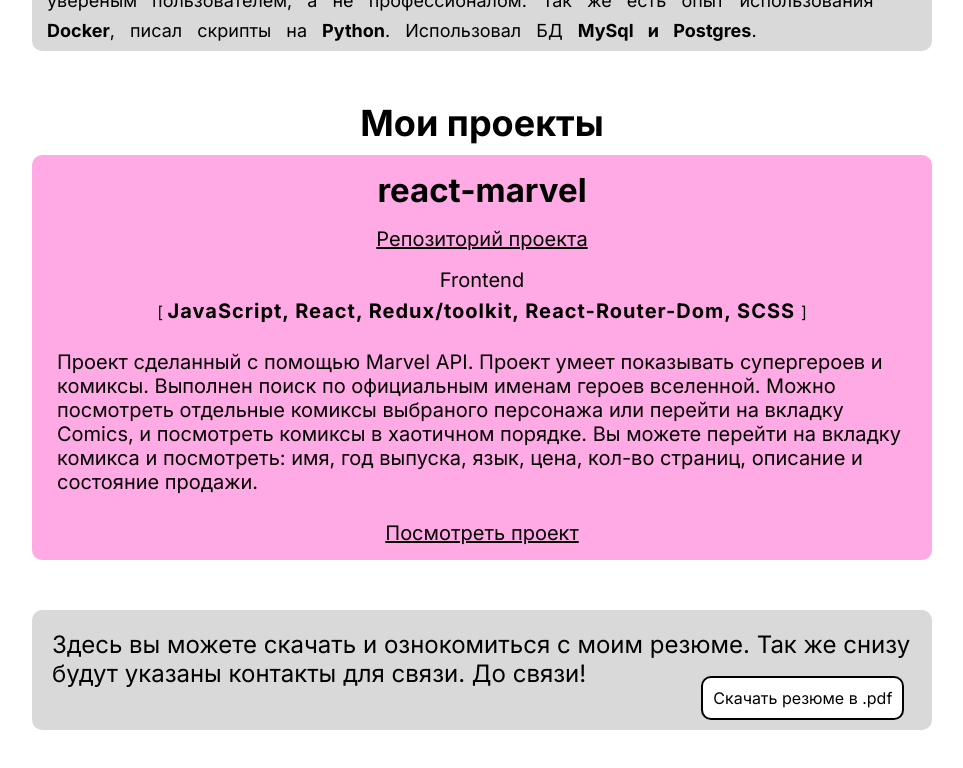
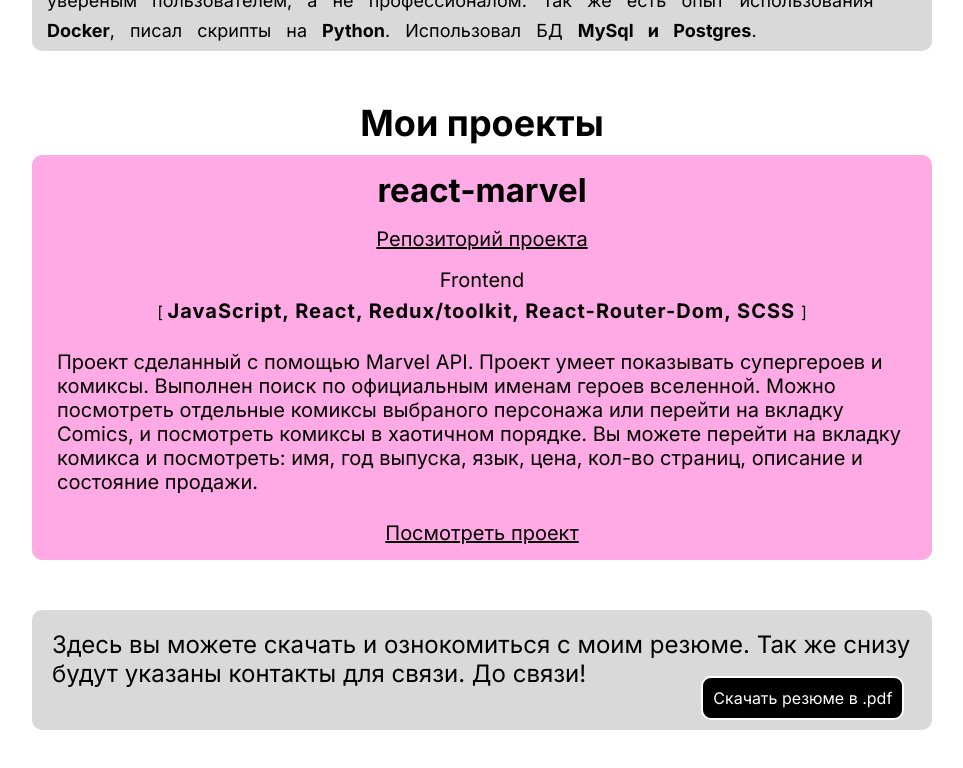
Before and after one commit to blackmarllbor0/web-portfolio, a React (Create React App) app: page / in a window 1280 px wide. In both pictures the pointer is over the element "Скачать резюме в .pdf". Shown: the part 470-1238 px from the top of the page, without its empty margins (158-1121 px from the left). Built offline with nearby package versions, Linux system fonts and the light colour scheme.

Commit message:
добавил hover для кнопки скачивания

```diff
--- a/src/Components/Summary/Summary.scss
+++ b/src/Components/Summary/Summary.scss
@@ -20,11 +20,21 @@
     left: 75.5%;
     bottom: 15%;
     border: 2px solid #000;
+    transition: all 0.2s linear;
 
     cursor: pointer;
 
     a {
       @include link;
     }
+
+    &:hover {
+      border-color: #fff;
+      background-color: #000;
+
+      a {
+        color: #fff;
+      }
+    }
   }
 }
```
